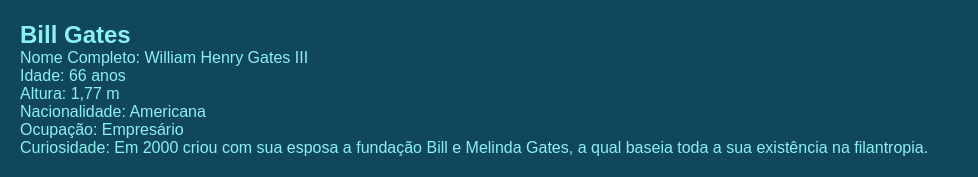
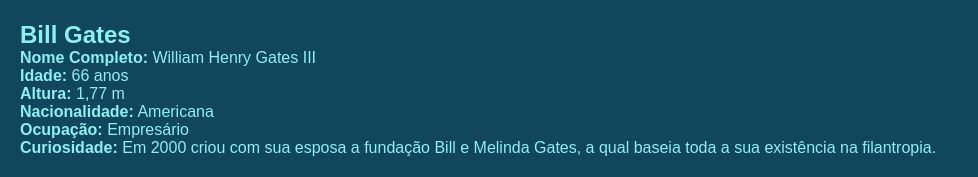
Before and after one commit to Luanrrf/Luanrrf, a plain HTML site: page index.html in a window 1280 px wide. Shown: the part 904-1081 px from the top of the page, without its empty margins (0-978 px from the left). Drawn offline with nearby package versions, Linux system fonts and the light colour scheme.

Commit message:
adição de elementos em negrito

```diff
--- a/index.html
+++ b/index.html
@@ -71,12 +71,12 @@
     <div id="ex2">
         <img id="imagem" src="https://ep01.epimg.net/estaticos/arc/2021/02/entrevista/img/bill.jpg" alt="Foto do Bill Gates">
         <h2>Bill Gates</h2>
-        <p>Nome Completo: William Henry Gates III</p>
-        <p>Idade: 66 anos</p>
-        <p>Altura: 1,77 m</p>
-        <p>Nacionalidade: Americana</p>
-        <p>Ocupação: Empresário</p>
-        <p>Curiosidade: Em 2000 criou com sua esposa a fundação Bill e Melinda Gates, a qual baseia toda a sua existência na filantropia.</p>
+        <p><b>Nome Completo:</b> William Henry Gates III</p>
+        <p><b>Idade:</b> 66 anos</p>
+        <p><b>Altura:</b> 1,77 m</p>
+        <p><b>Nacionalidade:</b> Americana</p>
+        <p><b>Ocupação:</b> Empresário</p>
+        <p><b>Curiosidade:</b> Em 2000 criou com sua esposa a fundação Bill e Melinda Gates, a qual baseia toda a sua existência na filantropia.</p>
 
     </div>
 
```
